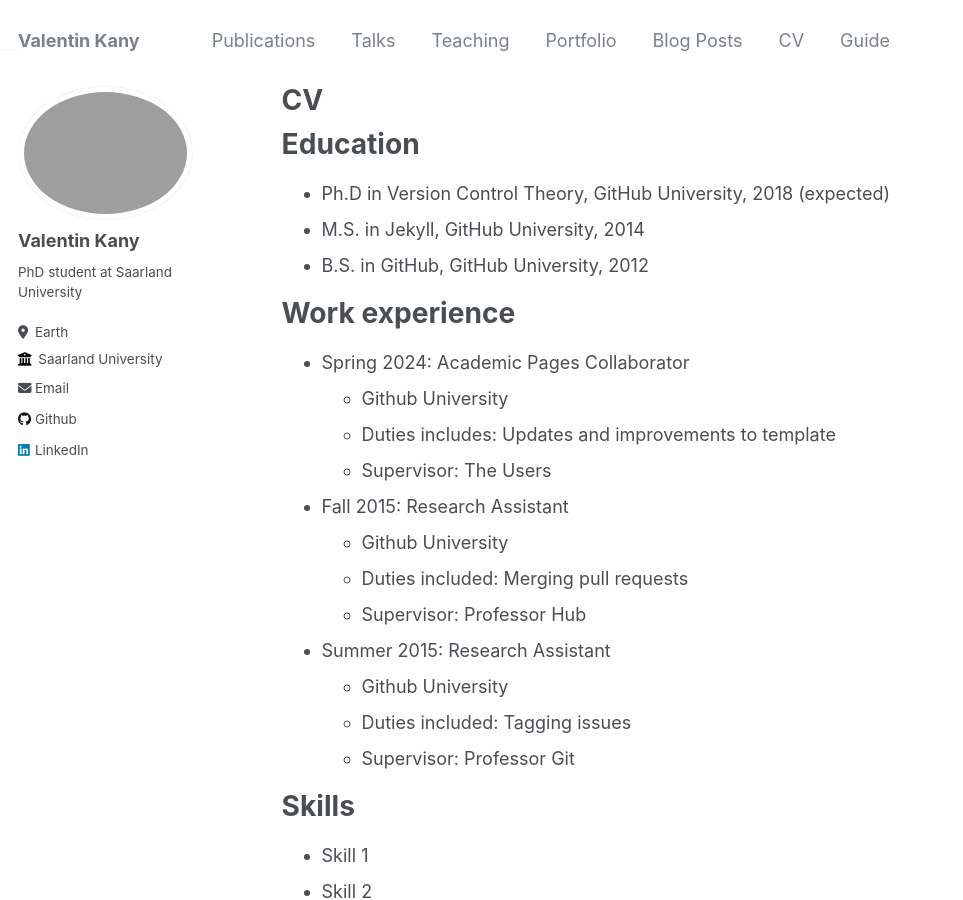
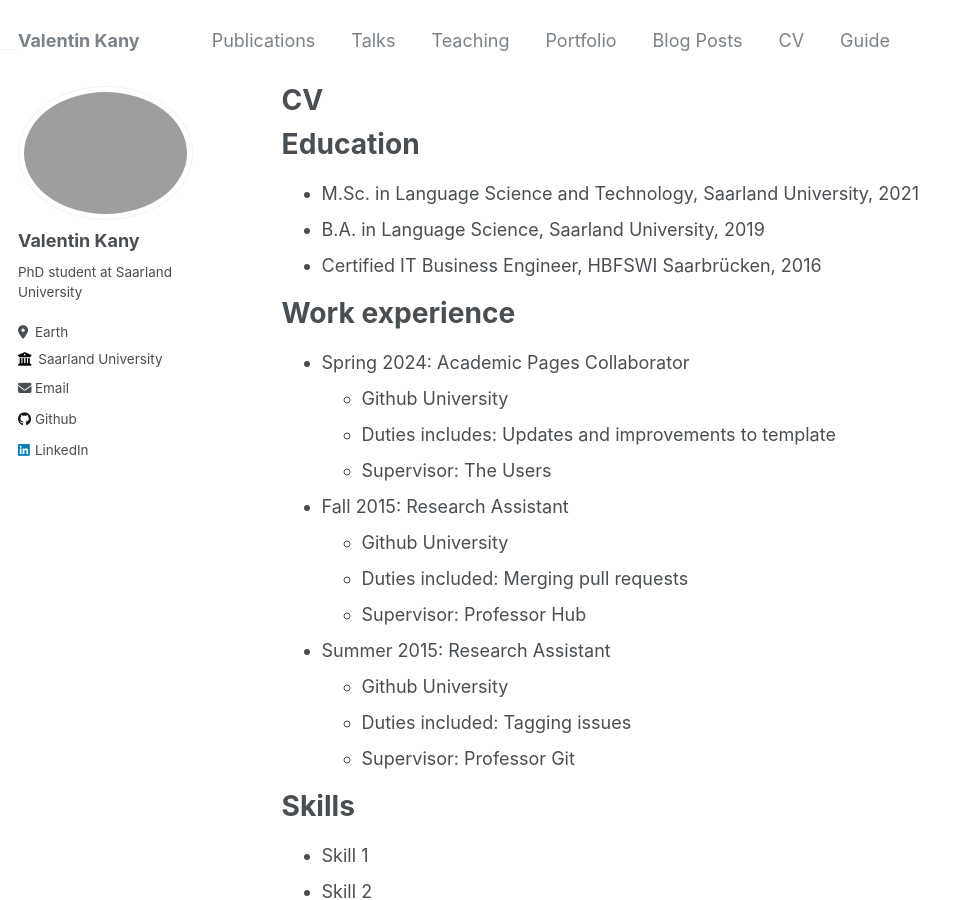
Before and after one commit to Valentin-Kany/Valentin-Kany.github.io, a Jekyll site: the page built from _pages/cv.md, in a window 1280 px wide and 900 px high. Shown: the whole window, without its empty margins (0-963 px from the left). Built offline with Jekyll 4.4.1, drawn with Linux system fonts in a browser that asks for light colours.

Commit message:
Update cv.md

```diff
--- a/_pages/cv.md
+++ b/_pages/cv.md
@@ -11,9 +11,9 @@ redirect_from:
 
 Education
 ======
-* Ph.D in Version Control Theory, GitHub University, 2018 (expected)
-* M.S. in Jekyll, GitHub University, 2014
-* B.S. in GitHub, GitHub University, 2012
+* M.Sc. in Language Science and Technology, Saarland University, 2021
+* B.A. in Language Science, Saarland University, 2019
+* Certified IT Business Engineer, HBFSWI Saarbrücken, 2016
 
 Work experience
 ======
```
